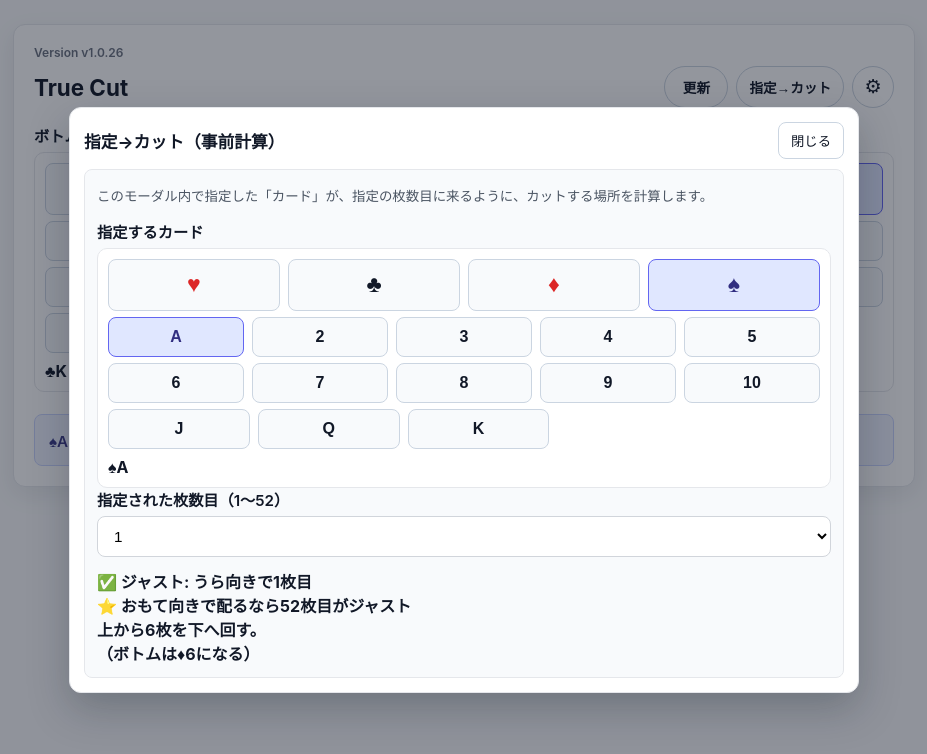
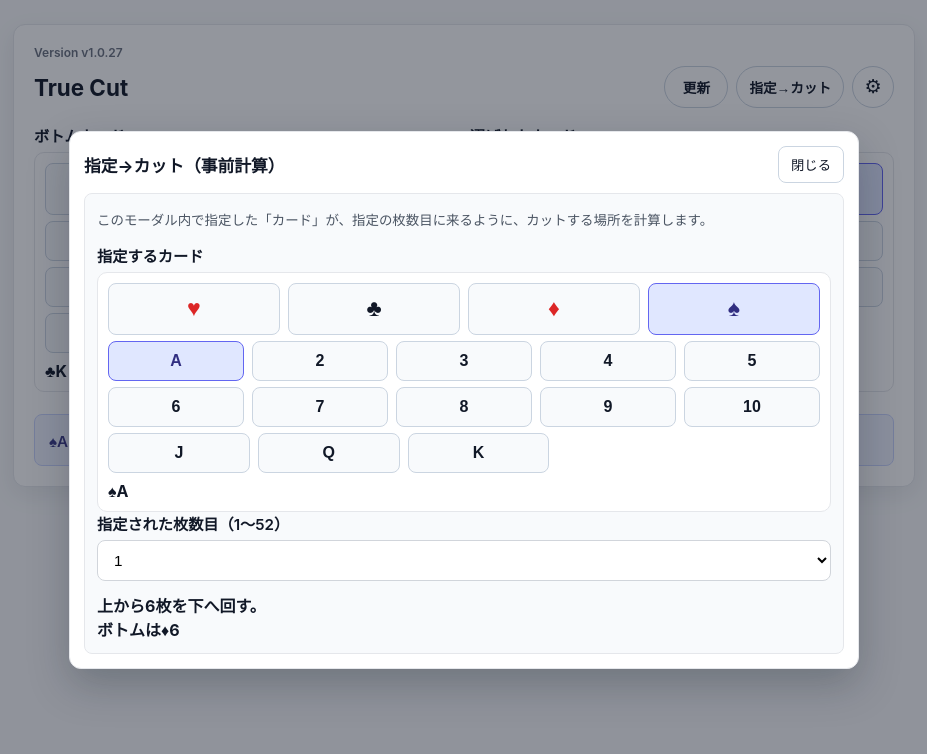
Before and after one commit to e-Effect/trump-cut-app, a plain HTML site: page index.html in a window 1280 px wide. Both pictures are taken after a click on the button "指定→カット". Shown: the whole page, without its empty margins (176-1103 px from the left). Drawn offline with Linux system fonts and the light colour scheme.

Commit message:
Update app: 2026-05-01 16:20:07

```diff
--- a/index.html
+++ b/index.html
@@ -377,7 +377,7 @@
 </head>
 <body>
   <main class="container">
-    <div class="version">Version v1.0.26</div>
+    <div class="version">Version v1.0.27</div>
     <div class="header">
       <h1>True Cut</h1>
       <div class="header-actions">
@@ -1262,23 +1262,27 @@
       const bottomAfterIndex = (moveCount - 1 + 52) % 52;
       const bottomAfterCode = ACTIVE_DECK[bottomAfterIndex];
       const bottomAfterText = formatCardForDisplay(bottomAfterCode);
-      const frontExactPosition = 53 - backPositionWanted;
-      const exactInfo =
-        `✅ ジャスト: うら向きで${backPositionWanted}枚目\n` +
-        `⭐ おもて向きで配るなら${frontExactPosition}枚目がジャスト`;
+      const backCurrentPosition = targetIndex + 1;
+      const frontCurrentPosition = 53 - backCurrentPosition;
+      const isBackNoCutJust = backCurrentPosition === backPositionWanted;
+      const isFrontNoCutJust = frontCurrentPosition === backPositionWanted;
 
-      if (moveCount === 0) {
+      if (isBackNoCutJust) {
         cutInstructionText.style.display = "block";
         cutInstructionText.textContent =
-          `${exactInfo}\n` +
+          `✅ ジャスト（ノーカット）\n` +
           `ノーカット（そのまま）\n` +
-          `（ボトムは${bottomAfterText}になる）`;
+          `ボトムは${bottomAfterText}`;
       } else {
+        const lines = [
+          `上から${moveCount}枚を下へ回す。`,
+          `ボトムは${bottomAfterText}`
+        ];
+        if (isFrontNoCutJust) {
+          lines.push("※ うら向きではジャストではありませんが、おもて向きならノーカットでジャストです。");
+        }
         cutInstructionText.style.display = "block";
-        cutInstructionText.textContent =
-          `${exactInfo}\n` +
-          `上から${moveCount}枚を下へ回す。\n` +
-          `（ボトムは${bottomAfterText}になる）`;
+        cutInstructionText.textContent = lines.join("\n");
       }
     }
 
```
